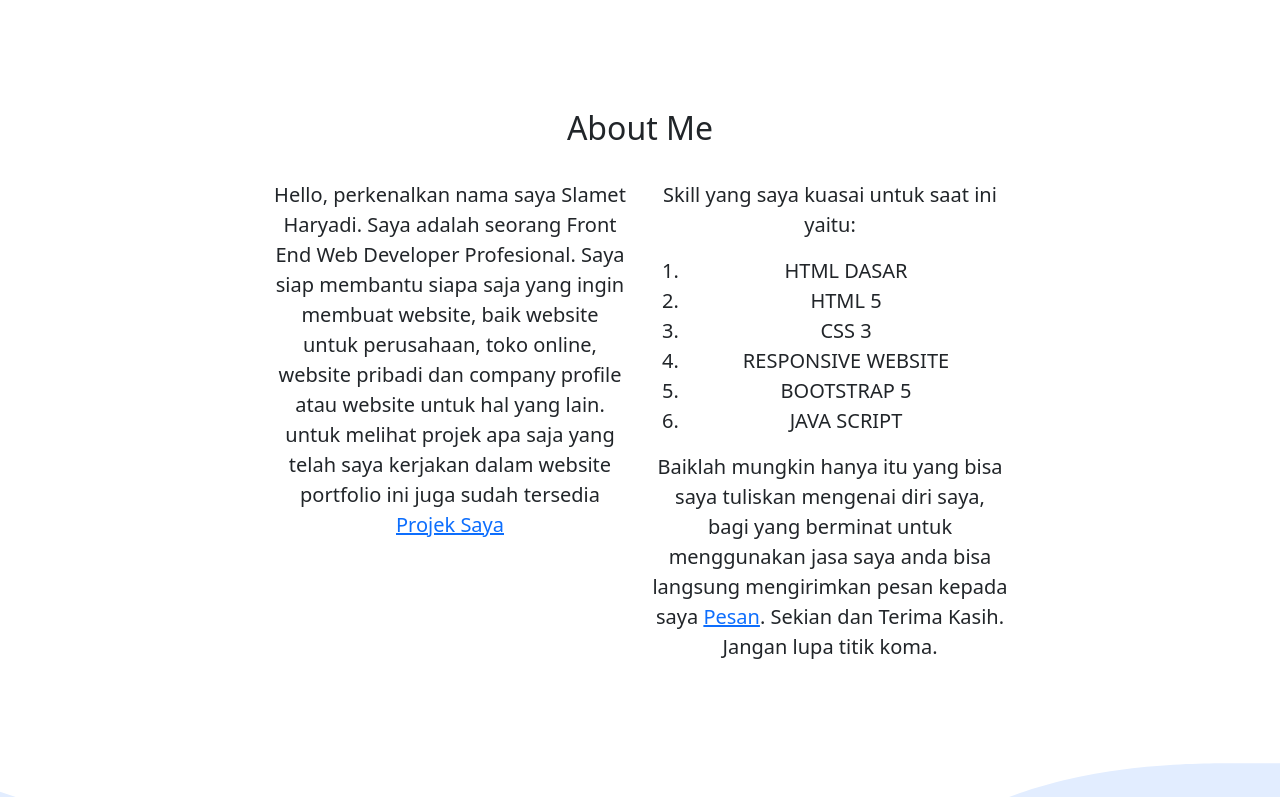
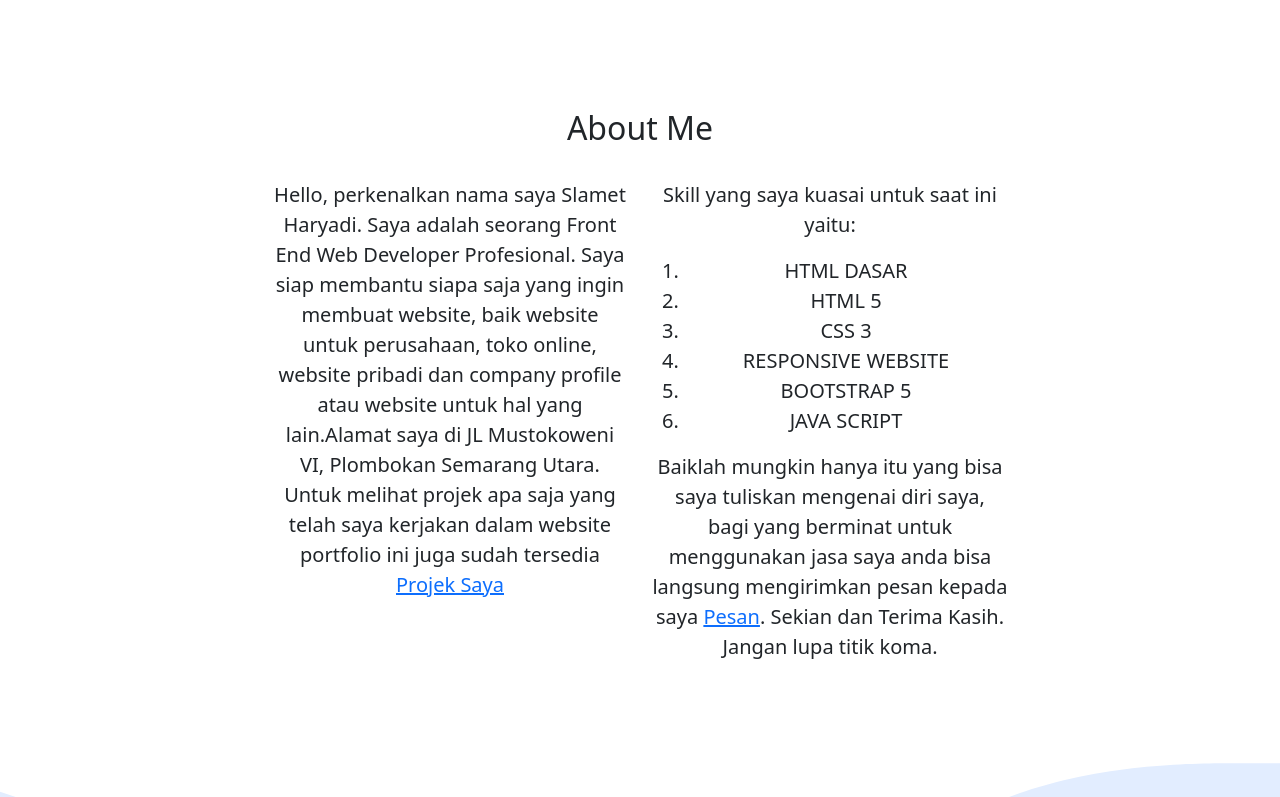
Before and after one commit to slametharyadi/slametharyadi.github.io, a plain HTML site: page index.html in a window 1280 px wide. Shown: the part 653-1450 px from the top of the page. Drawn offline with nearby package versions, Linux system fonts and the light colour scheme.

Commit message:
merubah paragraf alamat

```diff
--- a/index.html
+++ b/index.html
@@ -71,7 +71,8 @@
         </div>
         <div class="row justify-content-center fs-5 text-center">
           <div class="col-md-4">
-            <p>Hello, perkenalkan nama saya Slamet Haryadi. Saya adalah seorang Front End Web Developer Profesional. Saya siap membantu siapa saja yang ingin membuat website, baik website untuk perusahaan, toko online, website pribadi dan company profile atau website untuk hal yang lain. untuk melihat projek apa saja yang telah saya kerjakan dalam website portfolio ini juga sudah tersedia <a href="project">Projek Saya</a> </p>
+            <p>Hello, perkenalkan nama saya Slamet Haryadi. Saya adalah seorang Front End Web Developer Profesional. Saya siap membantu siapa saja yang ingin membuat website, baik website untuk perusahaan, toko online, website pribadi dan company profile atau website untuk hal yang lain.Alamat saya di JL Mustokoweni VI, Plombokan Semarang Utara.
+            Untuk melihat projek apa saja yang telah saya kerjakan dalam website portfolio ini juga sudah tersedia <a href="project">Projek Saya</a> </p>
           </div>
           <div class="col-md-4">
             <p>
```
